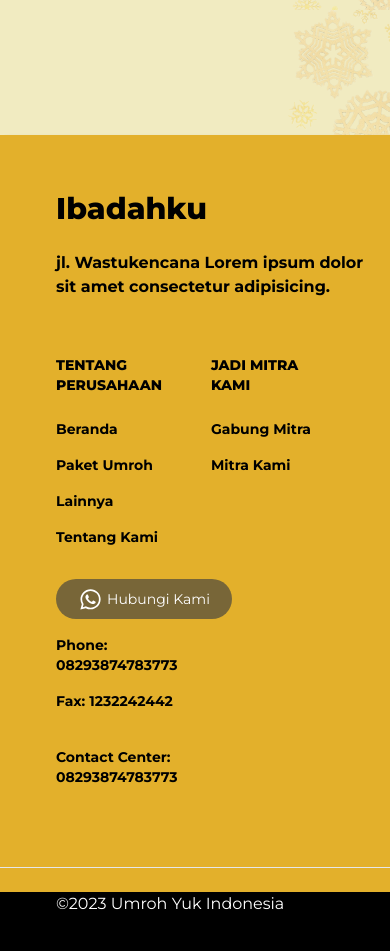
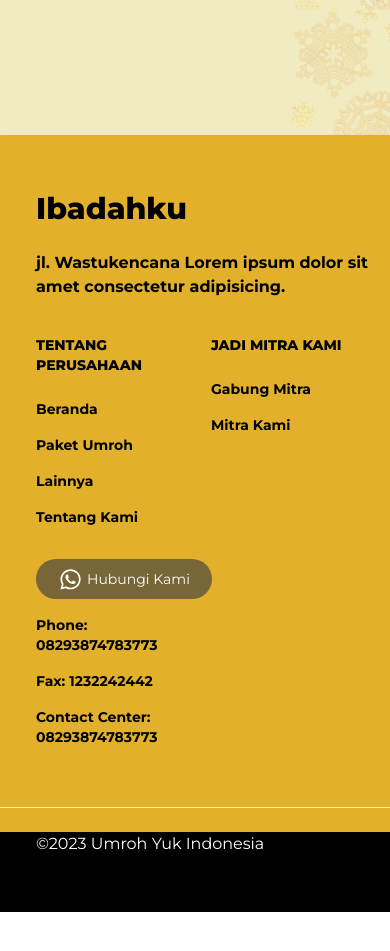
Before and after one commit to fikriymnn/umr-web, a Next.js app: page /package/detail/formPesan in a window 390 px wide. Shown: the part 2000-2951 px from the top of the page. After the commit the page ends 2912 px from the top, so only its background shows below. Built offline with nearby package versions, Linux system fonts and the light colour scheme.

Commit message:
bug fixed

```diff
--- a/src/app/page.jsx
+++ b/src/app/page.jsx
@@ -11,9 +11,7 @@ export default function Home() {
     <>
       <div className=" bg  ">
         <div></div>
-
         <div className="bg-white w-11/12 md:h-96 sm:h-72 h-52 m-auto pt-10">
-
           <DefaultCarousel />
           {/* <MultipleCarousel/> */}
         </div>
@@ -73,7 +71,7 @@ export default function Home() {
             <PackageCard />
           </div>
           <a href="/package">
-            <div className="flex items-center justify-center bg-black w-96 h-16 mx-auto rounded-xl mb-10">
+            <div className="flex items-center justify-center bg-black md:w-3/12 w-10/12 h-16 mx-auto rounded-xl mb-10">
               <p className=" text-white text-center  ">
                 Tampilkan Lebih Banyak
               </p>
@@ -87,6 +85,7 @@ export default function Home() {
           </div>
         </div>
       </div>
+
       <div className="w-4/5 mx-auto  mt-16">
         <p className="font-extrabold text-3xl md:hidden sm:visible visible">
           Percayakan Perjalanan Umroh anda kepada Ibadahku
@@ -109,17 +108,13 @@ export default function Home() {
           <p className="text-white ps-14 pt-10 font-bold">100+ Biro Travel</p>
           <p className="text-white pe-14 pt-10 font-bold">Mitra Kami</p>
         </div>
-
         <div className="  ps-14 mt-14">
-
           <MultipleCarousel className="mx-auto my-auto" />
         </div>
       </div>
       <div className=" w-full ">
         <div className="px-14 w-11/12 mb-24">
-
           <p className="text-black pt-10 font-extrabold text-3xl">Ibadahku</p>
-
           <p className="font-semibold">
             Lorem ipsum dolor sit amet, consectetur adipisicing elit. Vero rerum
             minima perferendis alias maxime non sunt explicabo numquam odit quam
--- a/src/components/footer.jsx
+++ b/src/components/footer.jsx
@@ -15,13 +15,15 @@ export default function CustomFooter() {
       <div className="w-full bg-[#E3B02B]">
         <div className="grid w-full justify-between sm:flex sm:justify-between md:flex md:grid-cols-1">
           <div className="w-96">
-            <p className="text-3xl font-extrabold pt-14 ps-14 pb-6">Ibadahku</p>
-            <p className="font-bold ps-14">
+            <p className="text-3xl font-extrabold pt-14 md:ps-14 ps-9 pb-6">
+              Ibadahku
+            </p>
+            <p className="font-bold md:ps-14 ps-9">
               jl. Wastukencana Lorem ipsum dolor sit amet consectetur
               adipisicing.
             </p>
           </div>
-          <div className="grid grid-cols-2 gap-8 sm:mt-4 sm:grid-cols-3 sm:gap-6 p-14">
+          <div className="grid grid-cols-2 gap-8 sm:mt-4 sm:grid-cols-3 sm:gap-6 md:p-14 p-9">
             <div>
               <Footer.Title
                 title="Tentang Perusahaan"
@@ -87,7 +89,9 @@ export default function CustomFooter() {
         </div>
         <Footer.Divider />
         <div className="w-full h-20 sm:flex sm:items-center sm:justify-between bg-black">
-          <p className="text-white ps-14">&copy;2023 Umroh Yuk Indonesia</p>
+          <p className="text-white md:ps-14 ps-9">
+            &copy;2023 Umroh Yuk Indonesia
+          </p>
         </div>
       </div>
     </Footer>
--- a/src/components/percayakan.jsx
+++ b/src/components/percayakan.jsx
@@ -1,15 +1,17 @@
 import React from "react";
+import { isMobile } from "react-device-detect";
 
 function Percayakan() {
   return (
     <div>
-
       <div className=" grid grid-cols-1  mx-auto  ">
-        <div className="w-4/5 mx-auto mb-10 md:mt-16 mt-5 md:visible sm:invisible invisible ">
-          <p className="font-extrabold text-3xl  ">
-            Percayakan Perjalanan Umroh anda kepada umroh Yuk
-          </p>
-        </div>
+        {!isMobile && (
+          <div className="w-4/5 mx-auto mb-10 md:mt-16 mt-5 md:visible sm:invisible invisible ">
+            <p className="font-extrabold text-3xl  ">
+              Percayakan Perjalanan Umroh anda kepada umroh Yuk
+            </p>
+          </div>
+        )}
         <div className="grid grid-cols-1 gap-7 ">
           <div className=" flex w-4/5 h-24 bg-[#959595] mx-auto rounded-xl">
             <div className=" bg-[#959595] w-4/12 grid place-content-center rounded-xl">
@@ -20,7 +22,6 @@ function Percayakan() {
                 Lorem ipsum Dolor sit Amet
               </p>
               <p className="text-white md:text-base sm:text-base text-sm">
-
                 Lorem ipsum dolor sit, amet consectetur adipisicing elit. Nisi
                 quia a dicta molestias sed
               </p>
@@ -28,7 +29,6 @@ function Percayakan() {
           </div>
           <div className=" flex w-4/5 h-24 bg-[#959595] mx-auto rounded-xl">
             <div className=" bg-[#959595] w-4/12 grid place-content-center rounded-xl">
-
               <div className="bg-[#E3B02B] h-16 w-16 rounded-xl md:ml-0 sm:ml-0 ml-3"></div>
             </div>
             <div className="grid grid-cols-1  ps-2">
@@ -36,7 +36,6 @@ function Percayakan() {
                 Lorem ipsum Dolor sit Amet
               </p>
               <p className="text-white md:text-base sm:text-base text-sm">
-
                 Lorem ipsum dolor sit, amet consectetur adipisicing elit. Nisi
                 quia a dicta molestias sed
               </p>
@@ -44,7 +43,6 @@ function Percayakan() {
           </div>
           <div className=" flex w-4/5 h-24 bg-[#959595] mx-auto rounded-xl">
             <div className=" bg-[#959595] w-4/12 grid place-content-center rounded-xl">
-
               <div className="bg-[#E3B02B] h-16 w-16 rounded-xl  md:ml-0 sm:ml-0 ml-3"></div>
             </div>
             <div className="grid grid-cols-1  ps-2">
@@ -52,7 +50,6 @@ function Percayakan() {
                 Lorem ipsum Dolor sit Amet
               </p>
               <p className="text-white  md:text-base sm:text-base text-sm">
-
                 Lorem ipsum dolor sit, amet consectetur adipisicing elit. Nisi
                 quia a dicta molestias sed
               </p>
@@ -60,7 +57,6 @@ function Percayakan() {
           </div>
           <div className=" flex w-4/5 h-24 bg-[#959595] mx-auto rounded-xl mb-20">
             <div className=" bg-[#959595] w-4/12 grid place-content-center rounded-xl">
-
               <div className="bg-[#E3B02B] h-16 w-16 rounded-xl  md:ml-0 sm:ml-0 ml-3"></div>
             </div>
             <div className="grid grid-cols-1  ps-2">
@@ -68,7 +64,6 @@ function Percayakan() {
                 Lorem ipsum Dolor sit Amet
               </p>
               <p className="text-white  md:text-base sm:text-base text-sm">
-
                 Lorem ipsum dolor sit, amet consectetur adipisicing elit. Nisi
                 quia a dicta molestias sed
               </p>
```
